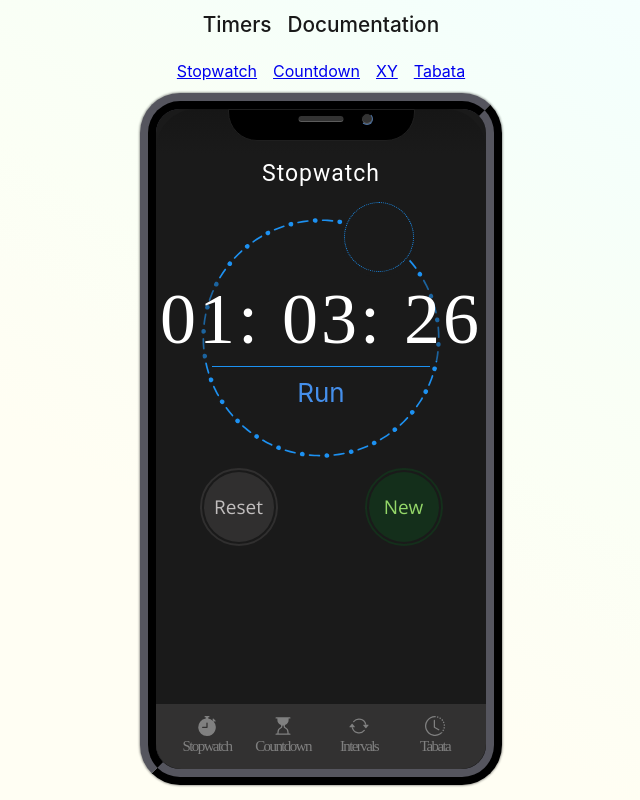
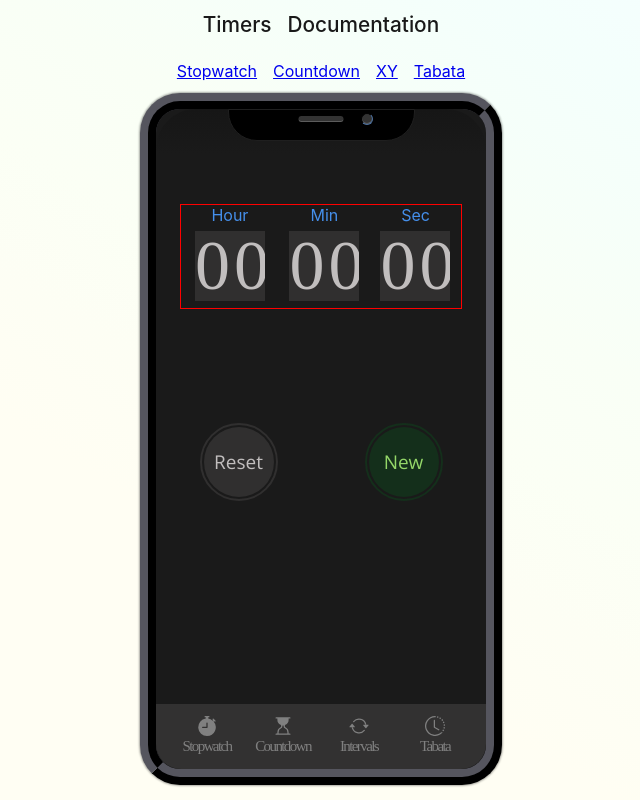
Before and after one commit to prof-tejera/assignment-1-agt25, a React (Create React App) app: page /stopwatch in a window 1280 px wide. Both pictures are taken after a click on the button "New". Shown: the whole page, without its empty margins (319-959 px from the left). Built offline with nearby package versions, Linux system fonts and the light colour scheme; a web font is replaced by a local one.

Commit message:
want to cry

```diff
--- a/src/components/generic/BottomNav.js
+++ b/src/components/generic/BottomNav.js
@@ -15,19 +15,15 @@ align-items: flex-start;
 align-content: center;
 text-align: center;
 
-
   li {
     letter-spacing: -1.6px;
     font-family: Ariel;
     line-height: 15px;
     font-size: 15px;
-
     width: 60px;
-
-
-
-
-
+  }
+  a:hover {
+    color: #458FEB !important;
   }
 
 `;
@@ -36,6 +32,8 @@ const NavLink = styled(Link)`
 
   text-decoration: none;
   color: grey;
+
+
 
 
 
--- /dev/null
+++ b/src/components/generic/Input.js
@@ -0,0 +1,78 @@
+import React from "react";
+import PropTypes from "prop-types";
+import styled from "styled-components";
+
+const InputField = styled.input`
+z-index: 1;
+
+  height: ${(props) => props.height || "70px"};
+  width: ${(props) => props.width || "70px"};
+  background-color: ${(props) => props.background || "#302F2F"};
+  color: ${(props) => props.color || "#C1BEBE"};
+  border: ${(props) => props.border || "none"};
+  font-size: ${(props) => props.fontSize || "70px"};
+  font-weight: ${(props) => props.fontWeight || "200"};
+  outline: ${(props) => props.outline || "none"};
+  outline-offset: ${(props) => props.outlineOffset || "none"};
+  text-align: center;
+  padding: 0;
+  margin: 0 auto;
+  font-family: league-gothic;
+  letter-spacing: 4px;
+  margin: 0.4rem;
+  ::-webkit-outer-spin-button,
+  ::-webkit-inner-spin-button {
+  -webkit-appearance: none;
+  margin: 0;
+
+
+}
+
+`;
+
+const TimeInput = styled.input
+
+
+
+const Label = styled.p`
+    color: red;
+`;
+
+const InputRow = styled.div`
+    flex-grow: 0;
+    flex-shrink: 1;
+    flex-basis: auto;
+    align-self: auto;
+    order: 0;
+    z-index: 1;
+
+
+`;
+
+
+
+class Input extends React.Component {
+
+
+    render() {
+            const { type, value } = this.props;
+
+        return (
+            <>
+            <InputRow>
+                <label for={type}>{type}</label>
+                <InputField value={value} id={type} maxLength="2" type={type} onChange={(e) => this.props.onChange(e.target)}
+                />
+            </InputRow>
+            </>
+        );
+    }
+}
+
+Input.propTypes = {
+    type: PropTypes.oneOf(["Hour", "Min", "Sec"]),
+  };
+
+
+
+export default Input;
--- a/src/components/generic/OperationsScreen.js
+++ b/src/components/generic/OperationsScreen.js
@@ -2,6 +2,7 @@ import React from "react";
 import styled from "styled-components";
 import OperationsCircle from "../../images/operations-circle.svg";
 import Button from "./Button";
+import Input from "./Input";
 
 const Container = styled.div`
 
@@ -80,62 +81,30 @@ const ProgressBar = styled.div`
 
 `;
 
-const AnimatedButton = styled(Button)`
-    :hover {
-        border: 1px solid #1B457929;
-
-    }
-    :active {
-        transform: scale(1.05) translate(0px, 0px);
-
-    }
-    ::after {
-
-
-    z-index: -1;
-    transition: all .5s;
-    }
-    :hover::after {
-        transform: scale(0.5) translate(-1px, 0px);
-
-    }
-
-
-`;
-
-const ActionButtonsContainer = styled.div`
-    display: flex;
-    flex-direction: row;
-    flex-wrap: nowrap;
-    justify-content: center;
-    align-items: flex-start;
-    align-content: center;
-    width: 100%;
-    margin: 0 auto;
-    position: relative;
-    top: -7.6rem;
 
 
 
 
 
 
-`;
-
 
 class OperationsScreen extends React.Component {
 
 
     render() {
-        const tit = "Stopwatch";
+        const type = this.props.type;
+
+
 
         return (
             <>
             <Container>
-            <Title>Stopwatch</Title>
+            <Title>{type}</Title>
+
+
           <TopButtonsContainer>
               <Button width="75px" height="75px" background="transparent">
-                    {tit === "Stop" ?
+                  {type === "Stopwatch" ?
                       <Button background="#1A1A1A" width="70px" height="70px"
                               color="#1C91F2" fontSize="55px" fontWeight={700}>
                               0 </Button> : null}
@@ -158,14 +127,16 @@ class OperationsScreen extends React.Component {
               <p>Run</p>
           </ProgressBar>
 
-            <ActionButtonsContainer>
-                <AnimatedButton outline="2px solid #302F2F" outlineOffset="2px">Reset</AnimatedButton>
-                <AnimatedButton outline="2px solid #142F1B" outlineOffset="2px" background="#142F1B" color="#94D769">New</AnimatedButton>
-
-            </ActionButtonsContainer>
-            </Container>
 
 
+
+
+
+
+
+
+
+            </Container>
 
 
             </>
--- a/src/components/timers/Stopwatch.js
+++ b/src/components/timers/Stopwatch.js
@@ -3,17 +3,135 @@ import Device from "../generic/Device";
 import Button from "../generic/Button";
 import OperationsScreen from "../generic/OperationsScreen";
 import Loading from "../generic/Loading";
+import styled from "styled-components";
+import Input from "../generic/Input";
+
+const AnimatedButton = styled(Button)`
+    :hover {
+        border: 1px solid #1B457929;
+    }
+    :active {
+        transform: scale(1.05) translate(0px, 0px);
+    }
+    ::after {
+        z-index: -1;
+        transition: all .5s;
+    }
+    :hover::after {
+        transform: scale(0.5) translate(-1px, 0px);
+
+    }
+
+`;
+
+
+const ActionButtonsContainer = styled.div`
+    display: flex;
+    flex-direction: row;
+    flex-wrap: nowrap;
+    justify-content: center;
+    align-items: flex-start;
+    align-content: center;
+    width: 100%;
+    margin: 0 auto;
+    position: relative;
+    top: -7.6rem;
+
+
+`;
+
+const InputContainer = styled.div`
+
+display: inline-flex;
+flex-direction: row;
+flex-wrap: nowrap;
+justify-content: center;
+align-items: flex-start;
+align-content: center;
+margin: 0.1rem 1.4rem 0.1rem 1.4rem;
+position: relative;
+border: 1px solid red;
+top: -50x;
+margin: 50px 0 240px 0;
+width: 85%;
+
+`;
+
+
 
 
 class Stopwatch extends React.Component {
+
+  state = {
+    toggle: false,
+    roundTimer : true,
+    hours : "00",
+    minutes : "00",
+    seconds : "00",
+    rounds: "0",
+    actionBtn : "New",
+    timerType : "XY"
+
+  };
+
+handleToggle = () => {
+    this.setState({toggle: !this.state.toggle,
+    roundTimer: !this.state.roundTimer })
+
+};
+
+handleInput = (e) => {
+  const num = e.value;
+  const id = e.id;
+  console.log(`num: ${num}, id: ${id}`);
+
+  if (id === "Hour" ) {
+    this.setState({hours: num});
+  } else if (id === "Min") {
+    this.setState({minutes: num});
+  } else {
+    this.setState({seconds: num});
+  }
+
+
+
+  this.setState({actionBtn: "Start"});
+
+
+
+
+
+}
+
   render() {
     return (
       <div>
       <Device type="phone">
-        <OperationsScreen>
-          thugrhfeoh
-        </OperationsScreen>
+        {this.state.roundTimer ?
+              <OperationsScreen type="Stopwatch"/>
+
+
+                :
+
+                <InputContainer>
+                <Input type="Hour" value={this.state.hours} onChange={this.handleInput}/>
+                <Input type="Min" value={this.state.minutes} onChange={this.handleInput}/>
+                <Input type="Sec" value={this.state.seconds} onChange={this.handleInput}/>
+                </InputContainer>
+
+        }
+
+
+            <ActionButtonsContainer>
+                <AnimatedButton outline="2px solid #302F2F" outlineOffset="2px">Reset</AnimatedButton>
+                <AnimatedButton outline="2px solid #142F1B" outlineOffset="2px" background="#142F1B" color="#94D769"
+                onClick={this.handleToggle}>{this.state.actionBtn}</AnimatedButton>
+            </ActionButtonsContainer>
+
+
+
       </Device>
+
       </div>
 
     )
--- a/src/index.css
+++ b/src/index.css
@@ -7,6 +7,7 @@
 @import url('https://fonts.googleapis.com/css2?family=Open+Sans&display=swap');
 @import url('https://fonts.googleapis.com/css2?family=Open+Sans:wght@700&display=swap');
 @import url("https://use.typekit.net/weh8uqg.css");
+
 
 body {
   margin: 0;
```
Lines whose indentation alone changed are shown as unchanged.
